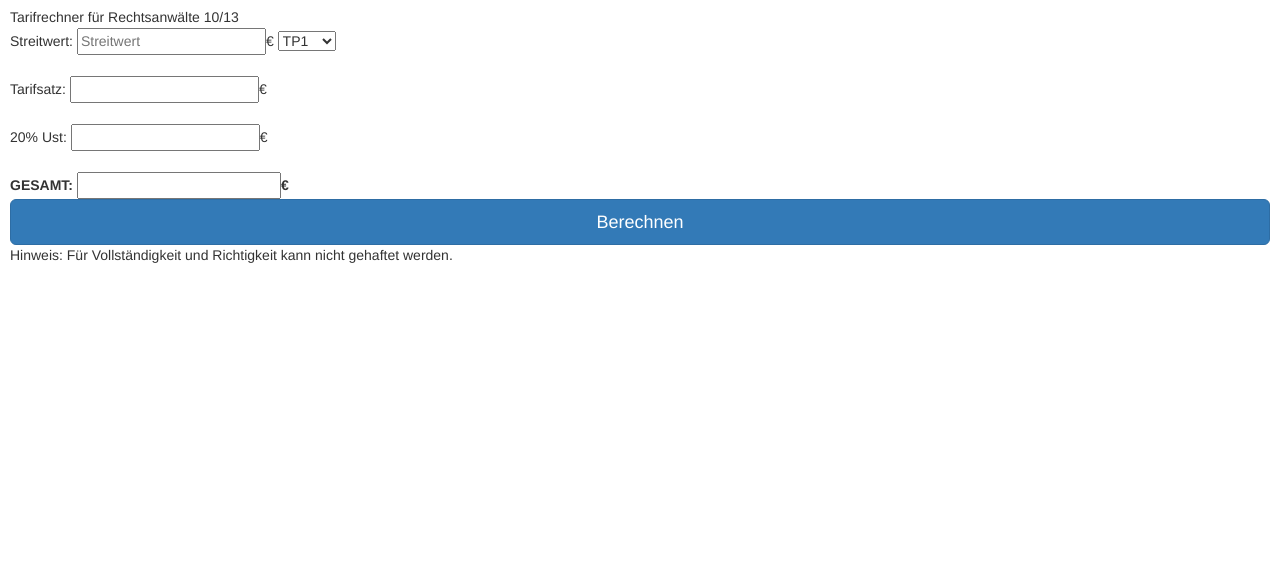
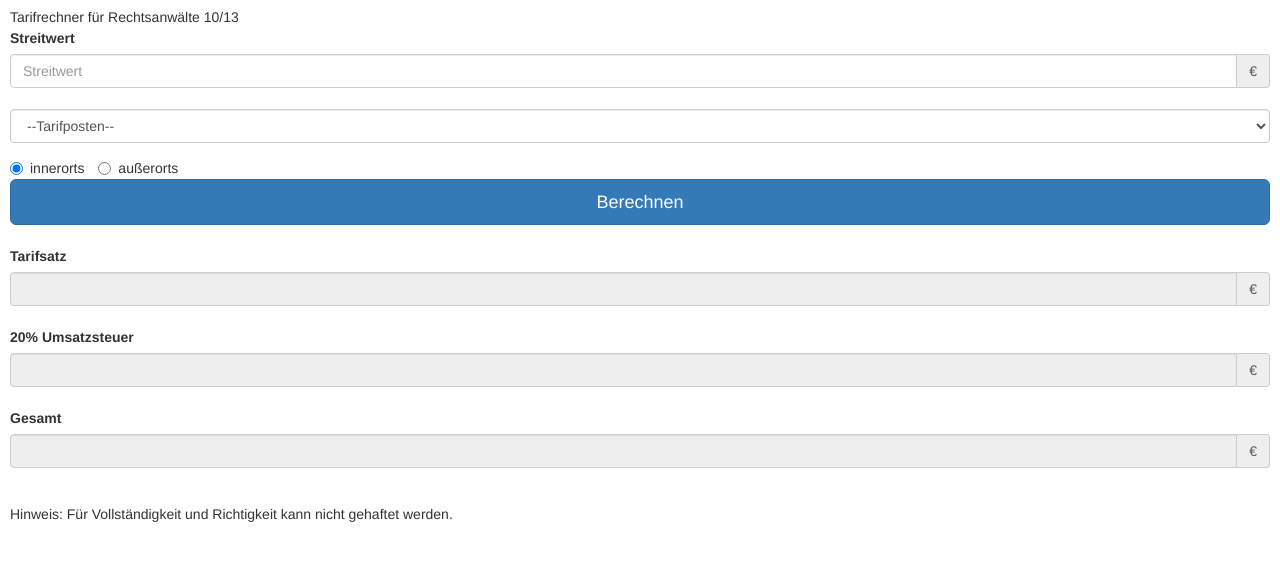
Before and after one commit to NoxFeluca/Projekt-JurCalc, a plain HTML site: page index.html in a window 1280 px wide. Shown: the part 73-634 px from the top of the page. Drawn offline with Linux system fonts and the light colour scheme.

Commit message:
new update

```diff
--- a/index.html
+++ b/index.html
@@ -14,22 +14,56 @@
 <body>
   <h1>JurCalc</h1>
   <div>Tarifrechner für Rechtsanwälte 10/13</div>
-  <div>Streitwert: <input type="number" placeholder="Streitwert" id="st">€
-<select id="tp">
+  <div class="form-group">
+    <div class="control-label">
+        <label>Streitwert</label>
+    </div>
+    <div class="input-group">
+    <input class="form-control" type="number" placeholder="Streitwert" id="st"><span class="input-group-addon">€</span>
+    </div><br>
+
+<select class="form-control" id="tp">
+    <option>--Tarifposten--</option>
     <option value="tp1">TP1</option>
     <option value="tp2">TP2</option>
     <option value="tp3a">TP3A</option>
     <option value="tp3b">TP3B</option>
     <option value="tp3c">TP3C</option>
-</select></div><br>
+</select></div>
 
-<div>Tarifsatz: <input type="number" id="result" readonly>€</div><br>
-<div>20% Ust: <input type="number" id="ust" readonly>€</div><br>
-<div style="font-weight: bold;">GESAMT: <input type="number" id="gesamt" readonly>€</div>
-<button type="button" class="btn btn-primary btn-lg btn-block" onclick="calc()">Berechnen</button>
+<label class="radio-inline">
+  <input type="radio" name="inlineRadioOptions" id="inlineRadio1" value="iO" checked>innerorts
+</label>
+<label class="radio-inline">
+  <input type="radio" name="inlineRadioOptions" id="inlineRadio2" value="aO">außerorts
+</label><br>
 
+<button type="button" class="btn btn-primary btn-lg btn-block" onclick="calc()">Berechnen</button><br>
+
+<!-- <div>Einheitssatz: <input id="es" readonly>€</div><br> -->
+<!-- Berechnungen -->
+<div class="form-group">
+  <div class="control-label">
+    <label>Tarifsatz</label>
+  </div>
+  <div class="input-group">
+    <input class="form-control" id="result" readonly><span class="input-group-addon">€</span>
+  </div><br>
+  <div class="control-label">
+    <label>20% Umsatzsteuer</label>
+  </div>
+  <div class="input-group">
+    <input class="form-control" id="ust" readonly><span class="input-group-addon">€</span>
+  </div><br>
+  <div class="control-label">
+    <label>Gesamt</label>
+  </div>
+  <div class="input-group">
+    <input class="form-control" id="gesamt" readonly><span class="input-group-addon">€</span>
+  </div><br>
+</div>
 </body>
 <footer>
-<p>Hinweis: Für Vollständigkeit und Richtigkeit kann nicht gehaftet werden.</p>
+  <p>Hinweis: Für Vollständigkeit und Richtigkeit kann nicht gehaftet werden.</p>
 </footer>
 </html>
```
Also changed, not shown: css/styles.css (line endings or trailing spaces).
